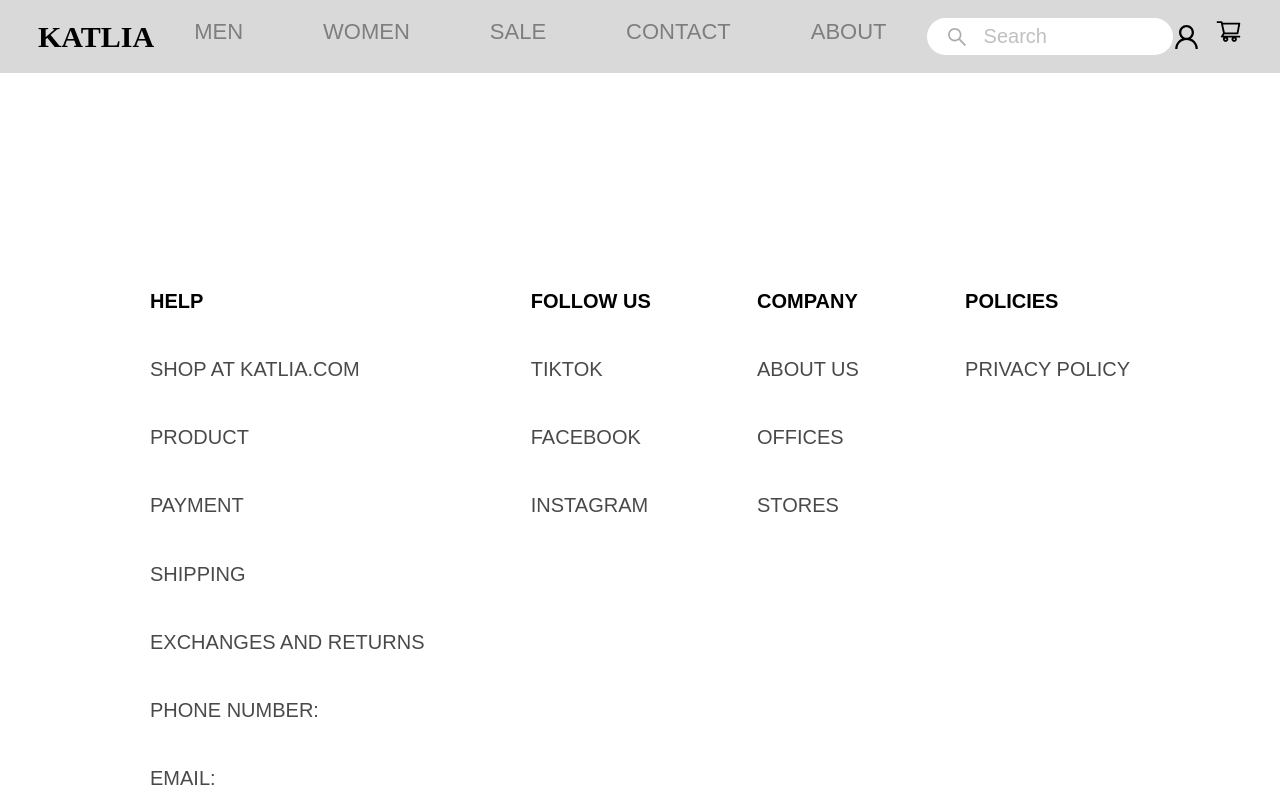
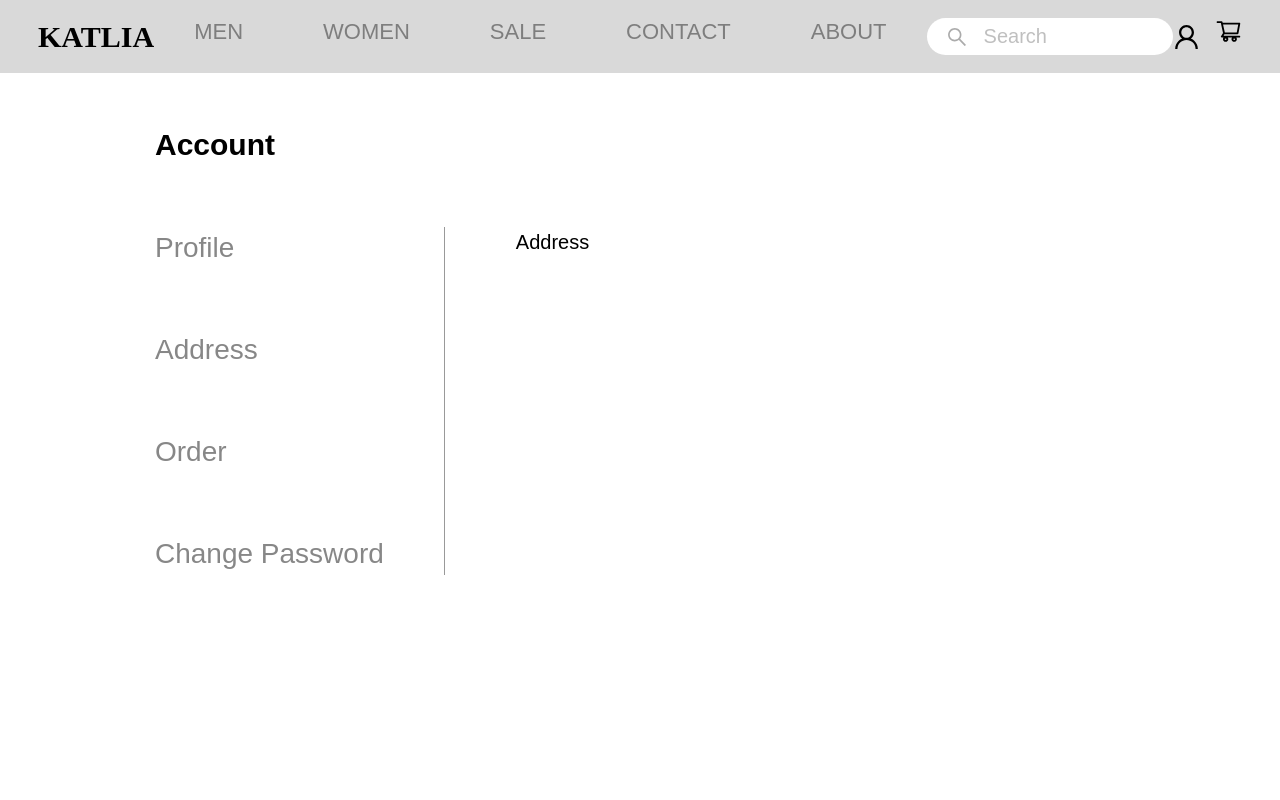
Before and after one commit to haileyng02/KATLIA_FE, a React (Create React App) app: page /account/address in a window 1280 px wide. Shown: the top 800 px of the page. Built offline with nearby package versions, Linux system fonts and the light colour scheme.

Commit message:
added account page structure

```diff
--- a/src/App.js
+++ b/src/App.js
@@ -1,5 +1,6 @@
 import {Routes, Route} from 'react-router-dom'
 import {publicRoutes} from './routes'
+import {privateRoutes} from './routes'
 import Header from './components/Header';
 import Footer from './components/Footer';
 import ScrollToTop from './components/ScrollToTop';
@@ -15,6 +16,10 @@ function App() {
             const Page = route.component;
             return <Route key={index} path={route.path} element={<Page/>} />
           })}
+          {privateRoutes.map((route,index) => {
+            const Page = route.component;
+            return <Route key={index} path={route.path} element={<Page/>} />
+          })}
         </Routes>
       </div>
       <Footer/>
--- a/src/components/Header.jsx
+++ b/src/components/Header.jsx
@@ -34,7 +34,7 @@ const Header = () => {
           src={Profile}
           alt="Profile icon"
           className=" w-[27px] cursor-pointer"
-          onClick={() => handleNavClick('account')}/>
+          onClick={() => handleNavClick('account/profile')}/>
           <Link to="/cart" className="ml-[15px]">
             <img src={Cart} alt="Cart icon" className=" w-7" />
           </Link>
--- a/src/pages/Account.jsx
+++ b/src/pages/Account.jsx
@@ -1,19 +1,47 @@
-import React from "react";
+import React, { useState, useEffect } from "react";
 import { useNavigate } from "react-router-dom";
+import Profile from "./Profile";
+import Address from "./Address";
+import Order from "./Order";
+import ChangePassword from "./ChangePassword"
 
 const Account = () => {
   const navigate = useNavigate();
+  const [initNav, setNav] = useState("/profile");
+
   const navData = ["Profile", "Address", "Order", "Change Password"];
+
+  // Get current nav based on URL
+  useEffect(() => {
+    setNav(window.location.pathname.substring(9));
+  }, [navigate]);
+
   const handleNavClick = (navItem) => {
-    const path = String(navItem).toLowerCase();
+    var path = String(navItem).toLowerCase();
+    const splittedPath = path.split(" ");
+    path = splittedPath.join("-");
     navigate("/account/" + path);
   };
+
+  const getCurrentContainer = () => {
+    switch (initNav) {
+      case "profile":
+        return <Profile />;
+      case "address":
+        return <Address />;
+      case "order":
+        return <Order />;
+      case "change-password":
+        return <ChangePassword />;
+      default:
+        break;
+    }
+  };
+
   return (
     <div className="px-[155px] py-[49px]">
       <h1 className=" font-bold text-[30px]">Account</h1>
       <div className="flex">
-        {/* Left */}
-        <div>
         {/* Nav */}
         <ul className="">
           {navData.map((n, i) => (
@@ -25,10 +53,9 @@ const Account = () => {
             </li>
           ))}
         </ul>
-        </div>
-        <div className=" w-[1px] bg-account-divider ml-[60px]"></div>
-        {/* Right */}
-        <div></div>
+        <div className=" w-[1px] bg-account-divider ml-[60px] mt-12"></div>
+        {/* Container*/}
+        <div className="mt-12 ml-[71px]">{getCurrentContainer()}</div>
       </div>
     </div>
   );
--- /dev/null
+++ b/src/pages/Address.jsx
@@ -0,0 +1,9 @@
+import React from 'react'
+
+const Address = () => {
+  return (
+    <div>Address</div>
+  )
+}
+
+export default Address
--- /dev/null
+++ b/src/pages/ChangePassword.jsx
@@ -0,0 +1,9 @@
+import React from 'react'
+
+const ChangePassword = () => {
+  return (
+    <div>ChangePassword</div>
+  )
+}
+
+export default ChangePassword
--- /dev/null
+++ b/src/pages/Order.jsx
@@ -0,0 +1,9 @@
+import React from 'react'
+
+const Order = () => {
+  return (
+    <div>Order</div>
+  )
+}
+
+export default Order
--- /dev/null
+++ b/src/pages/Profile.jsx
@@ -0,0 +1,9 @@
+import React from 'react'
+
+const Profile = () => {
+  return (
+    <div>Profile</div>
+  )
+}
+
+export default Profile
--- a/src/routes.js
+++ b/src/routes.js
@@ -6,14 +6,18 @@ import Account from './pages/Account';
 
 //Public routes
 const publicRoutes = [
-    {path: '/', component: Home},
-    {path: '/product/:productName', component: ProductDetail},
-    {path: '/men', component: Menu},
-    {path: '/cart', component: Cart},
-    {path: '/account', component: Account}
+    { path: '/', component: Home },
+    { path: '/product/:productName', component: ProductDetail },
+    { path: '/men', component: Menu },
+    { path: '/cart', component: Cart }
 ];
 
 //Private routes
-const privateRoutes = [];
+const privateRoutes = [
+    { path: '/account/profile', component: Account },
+    { path: '/account/address', component: Account },
+    { path: '/account/order', component: Account },
+    { path: '/account/change-password', component: Account },
+];
 
-export {publicRoutes,privateRoutes}
+export { publicRoutes, privateRoutes }
```
Lines whose indentation alone changed are shown as unchanged.
